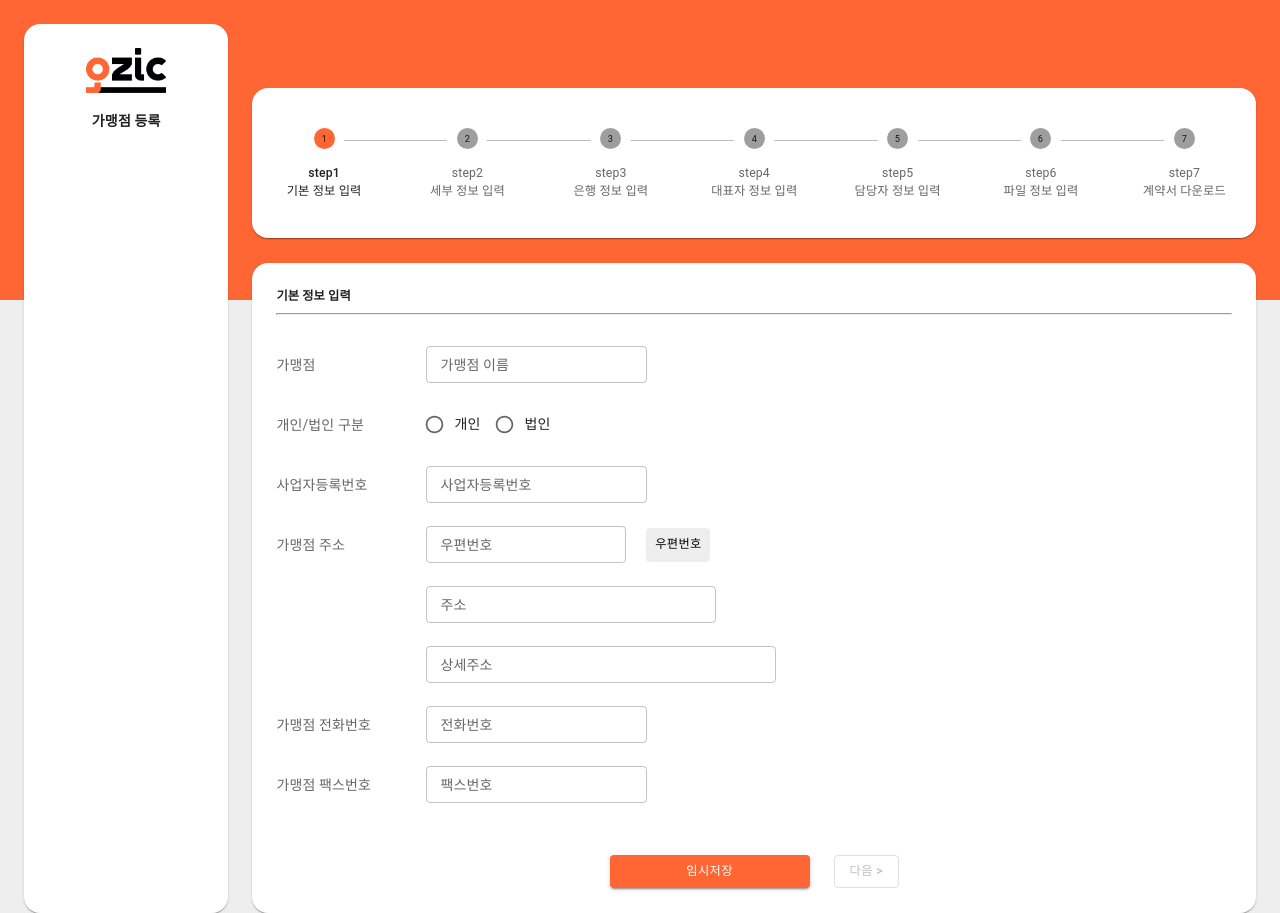
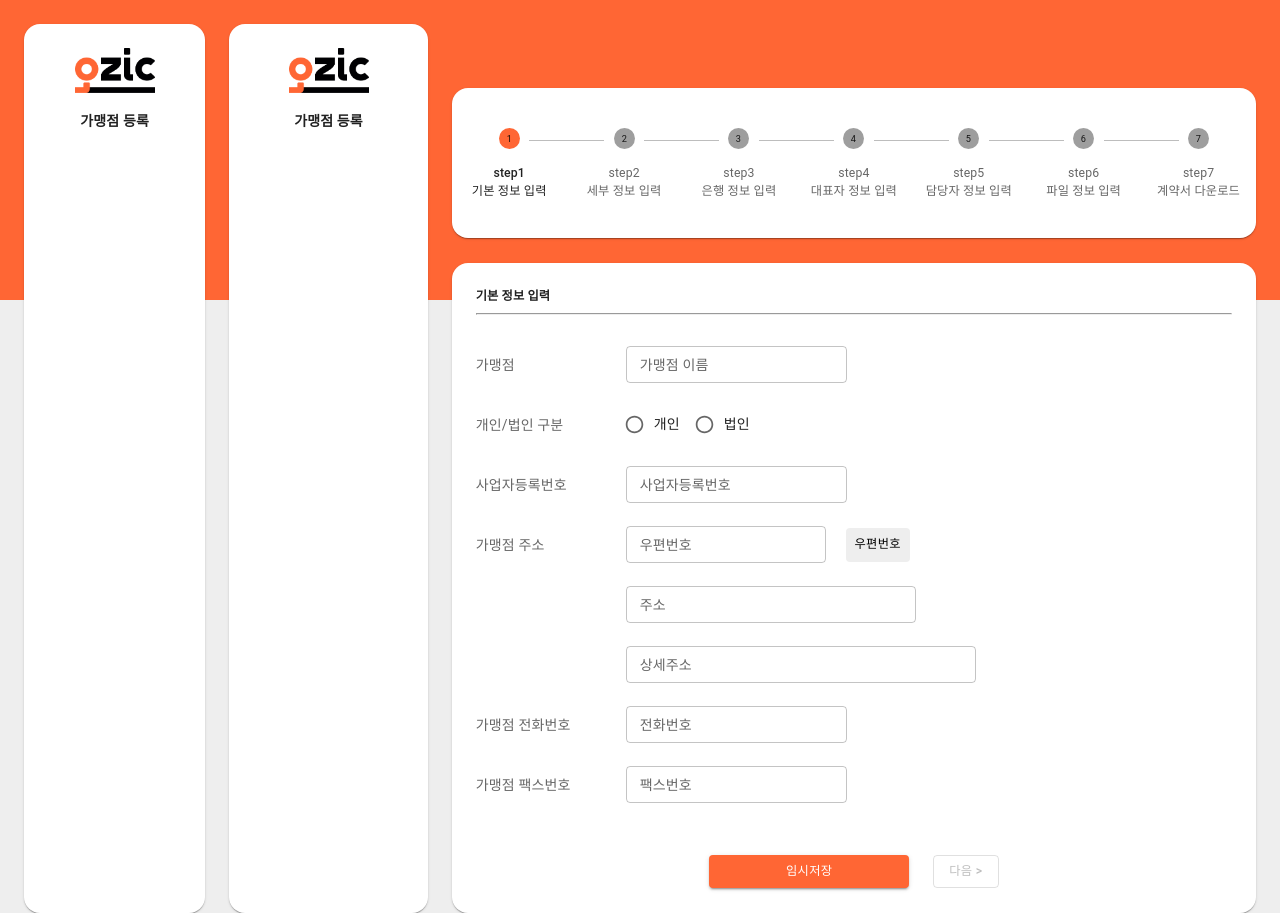
Before and after one commit to tamoimi/ozic-step, a React (Create React App) app: page / in a window 1280 px wide. Built offline with nearby package versions, Linux system fonts and the light colour scheme.

Commit message:
Refactor

```diff
--- a/src/App.js
+++ b/src/App.js
@@ -1,7 +1,11 @@
 import React from "react";
-import { Box, createTheme, ThemeProvider } from "@mui/material";
+import Box from "@mui/material/Box";
+import { createTheme } from "@mui/material";
+import { ThemeProvider } from "@mui/material";
 import Merchant from "./pages/Merchant";
 import CssBaseline from "@mui/material/CssBaseline";
+import Stack from "@mui/material/Stack";
+import { Navigation } from "./components/Navigation";
 
 const theme = createTheme({
   palette: {
@@ -43,7 +47,10 @@ export const FormSample = () => {
             boxSizing: "border-box",
           }}
         >
-          <Merchant />
+          <Stack direction="row" spacing={3}>
+            <Navigation />
+            <Merchant />
+          </Stack>
         </Box>
       </ThemeProvider>
     </>
```
